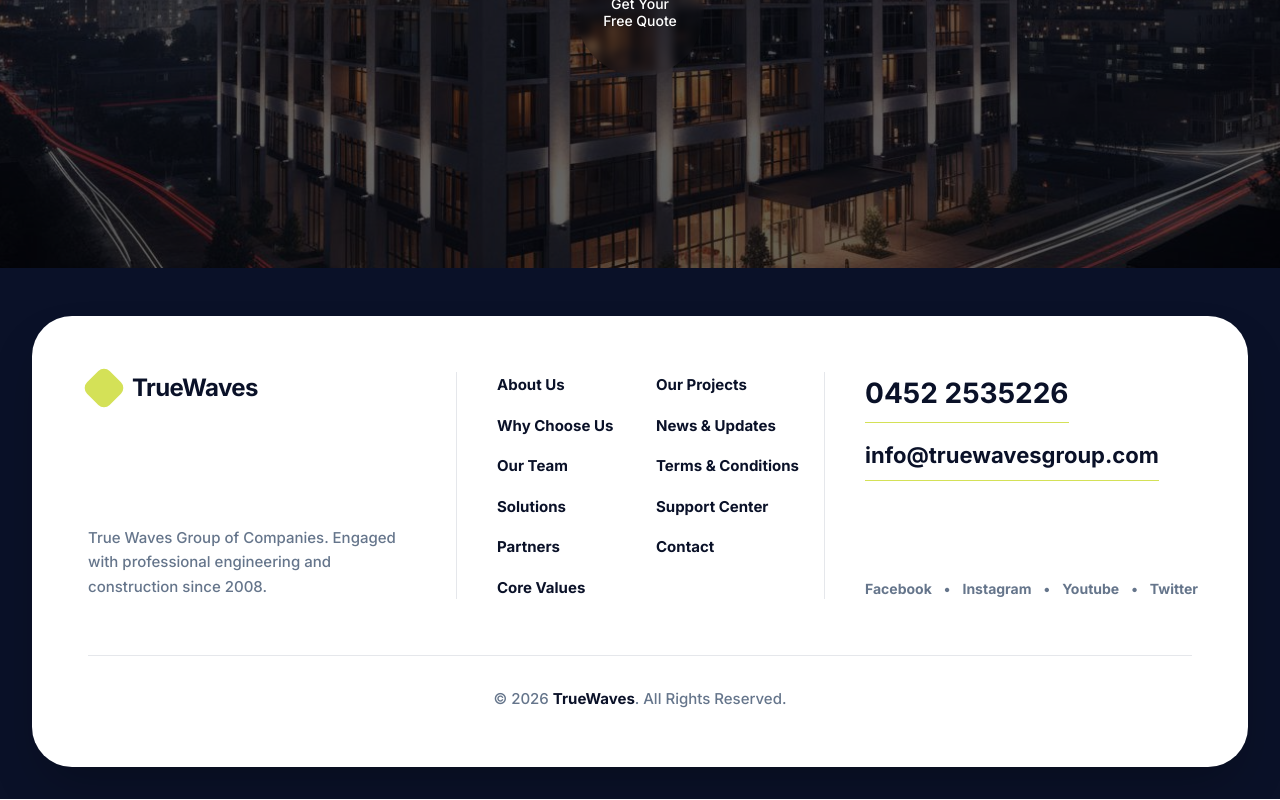
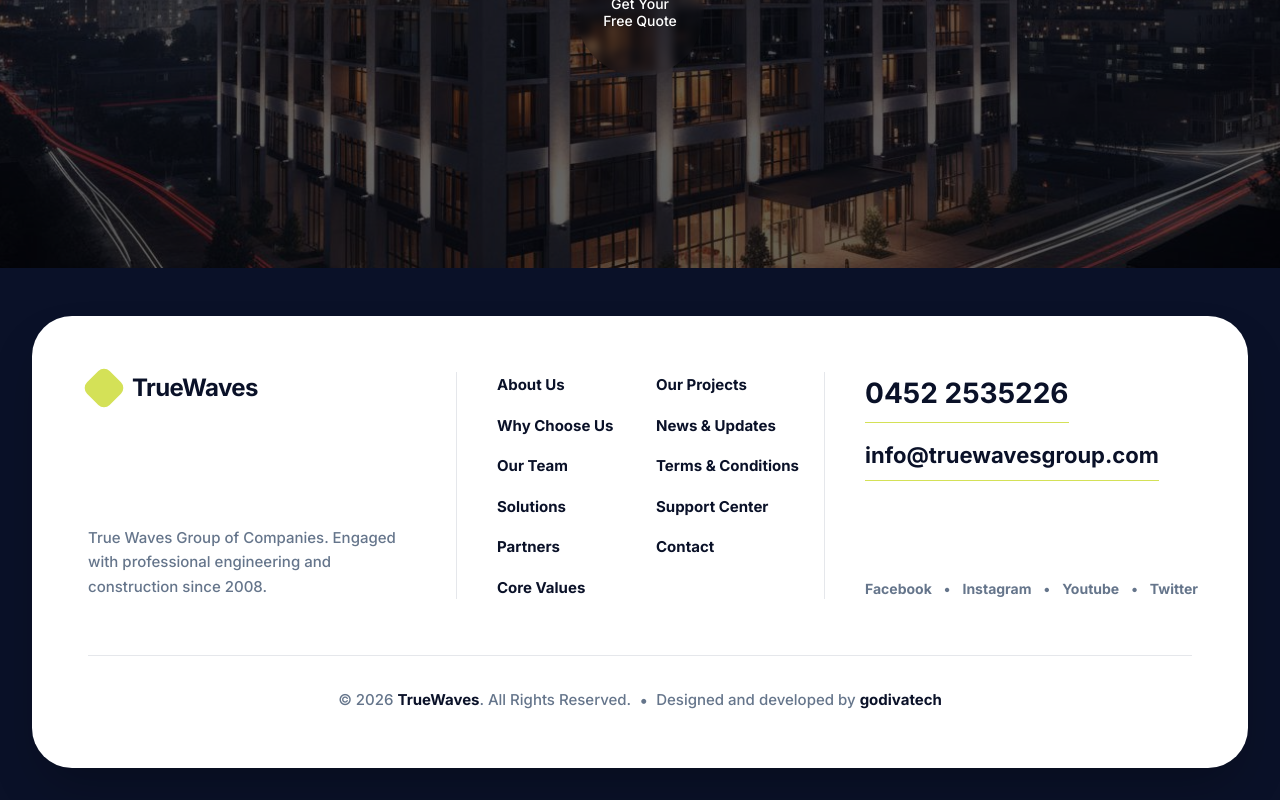
Before and after one commit to godivatech/truewaves_associates_website, a React (Vite) app: page / in a window 1280 px wide. Shown: the part 8748-9548 px from the top of the page. Built offline with nearby package versions, Linux system fonts and the light colour scheme.

Commit message:
UI changes

```diff
--- a/index.html
+++ b/index.html
@@ -3,7 +3,7 @@
   <head>
     <meta charset="UTF-8" />
     <meta name="viewport" content="width=device-width, initial-scale=1.0" />
-    <title>Spaciaz - Real Estate & Construction</title>
+    <title>True Waves - Engineering & Construction</title>
   </head>
   <body>
     <div id="root"></div>
--- a/src/sections/Footer.tsx
+++ b/src/sections/Footer.tsx
@@ -131,6 +131,10 @@ export default function Footer() {
                         <p className="text-[15px] text-muted-foreground font-medium">
                             © 2026 <span className="text-navy font-bold">TrueWaves</span>. All Rights Reserved.
                         </p>
+                        <span className="hidden sm:inline text-muted-foreground">•</span>
+                        <p className="text-[15px] text-muted-foreground font-medium">
+                            Designed and developed by <a href="https://godivatech.com" className="text-navy font-bold hover:text-accent transition-colors">godivatech</a>
+                        </p>
                     </div>
                 </motion.div>
             </div>
```
